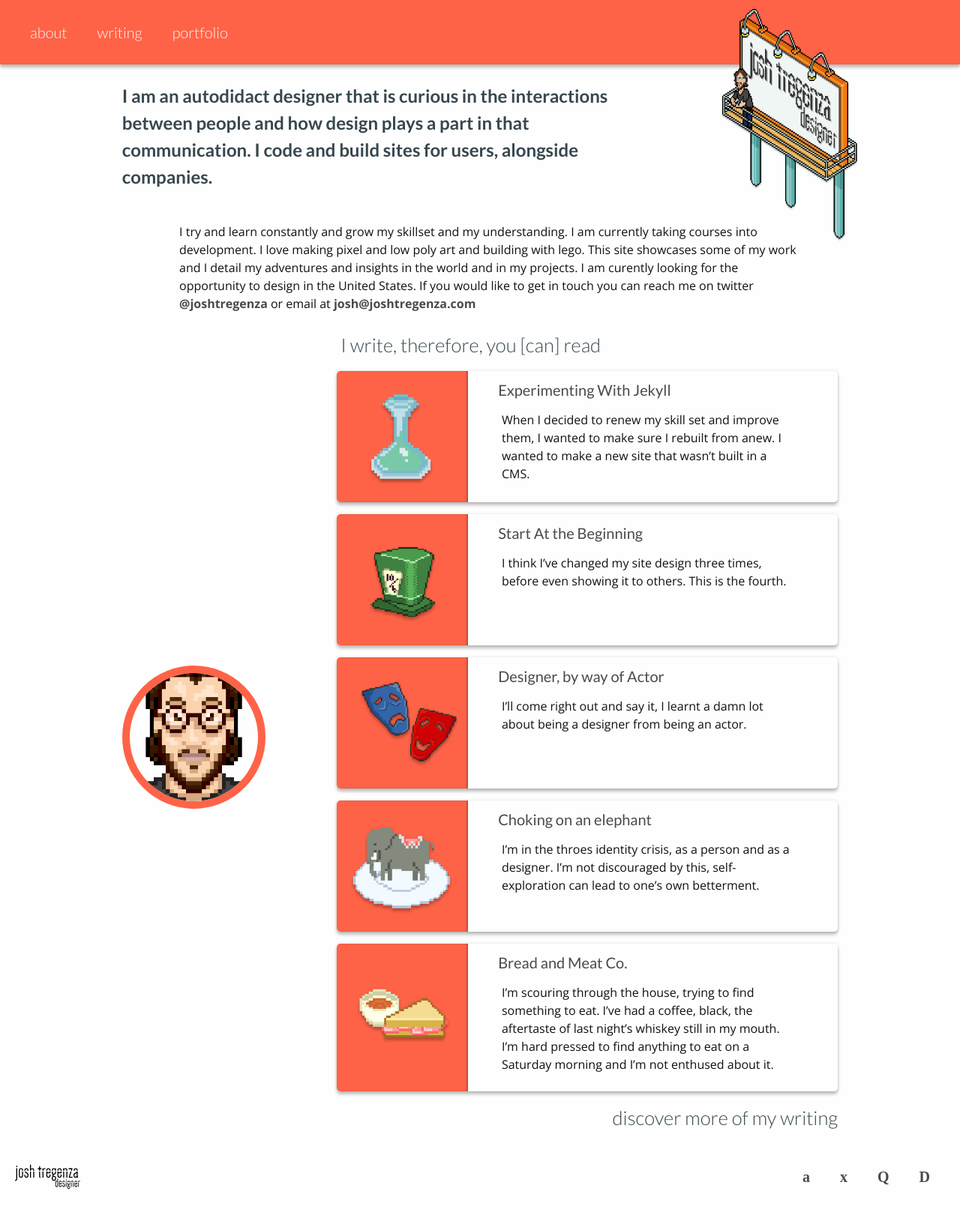
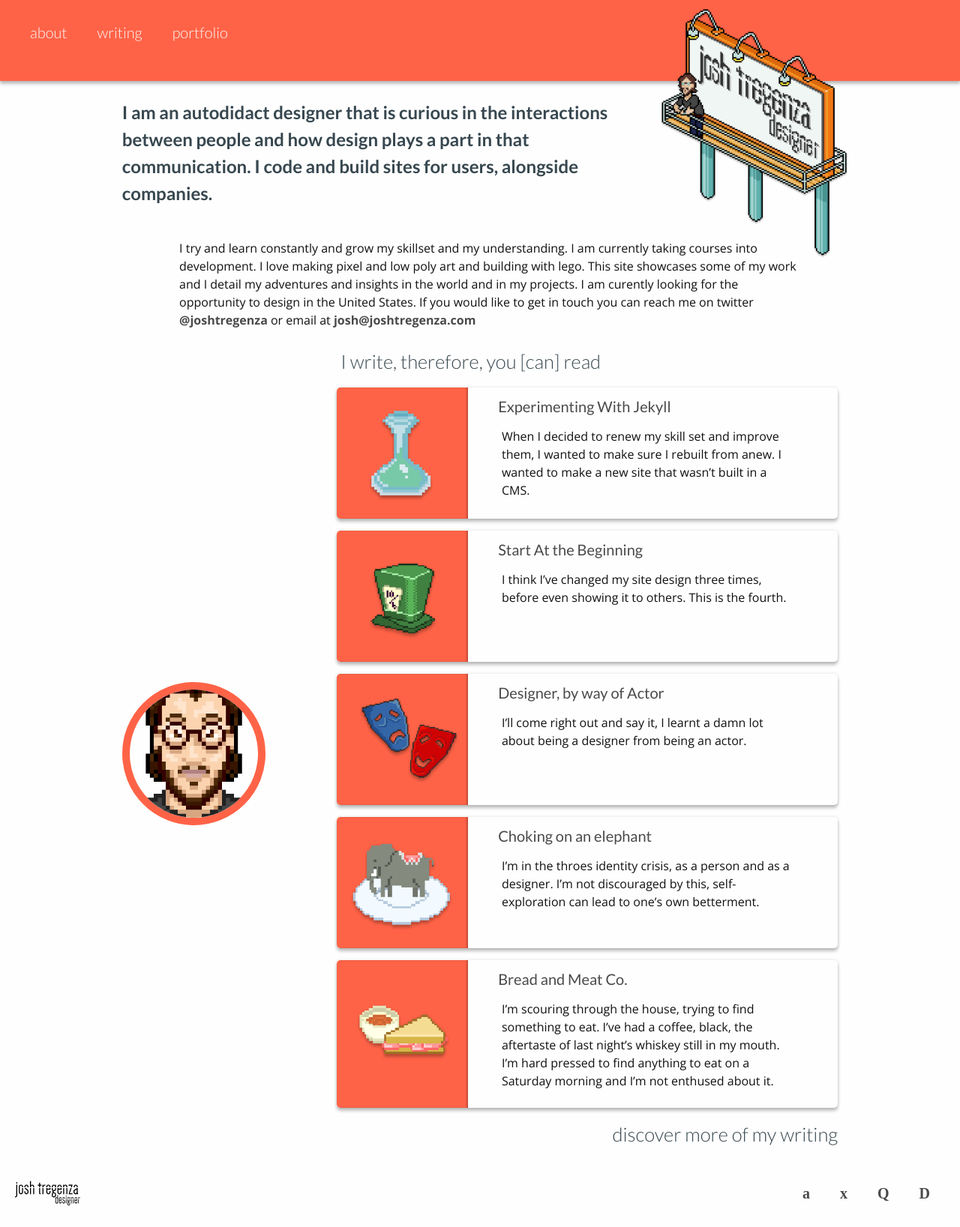
Before and after one commit to jtregenza/jtregenza.github.io, a Jekyll site: the page built from index.html, in a window 1280 px wide. Shown: the whole page at 75% size. Built offline with Jekyll 4.4.1, drawn with Linux system fonts in a browser that asks for light colours; some web fonts are replaced; the list of posts is cut into pages by our own code; before the commit the page ends 1615 px from its top, so only the background shows below that.

Commit message:
tweaking the header

```diff
--- a/_sass/_layout.scss
+++ b/_sass/_layout.scss
@@ -19,7 +19,8 @@ body{
 .site-header {
             img{
                 width:60%;
-                max-width:248px!important;
+                max-width:340px;
+                max-height:340px;
             margin-left:auto;
             margin-right:-1em;
             margin-top:-8em;
```
